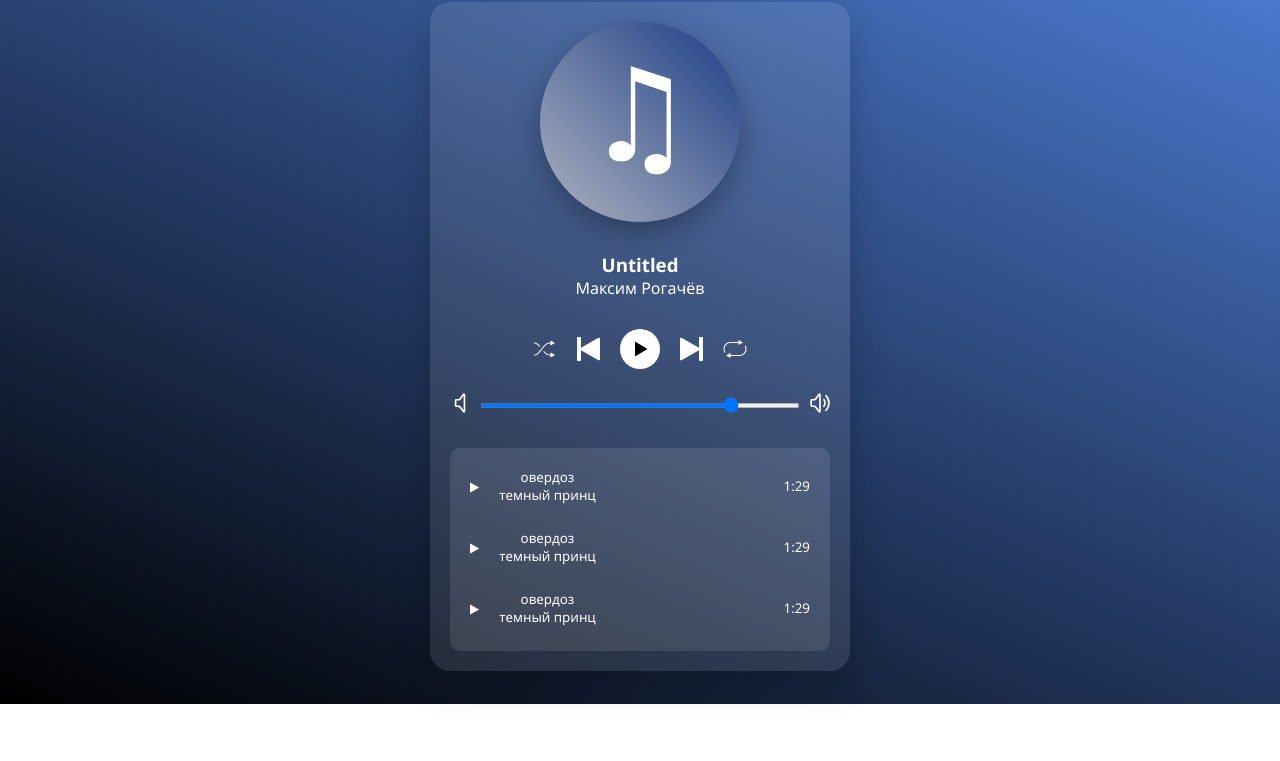
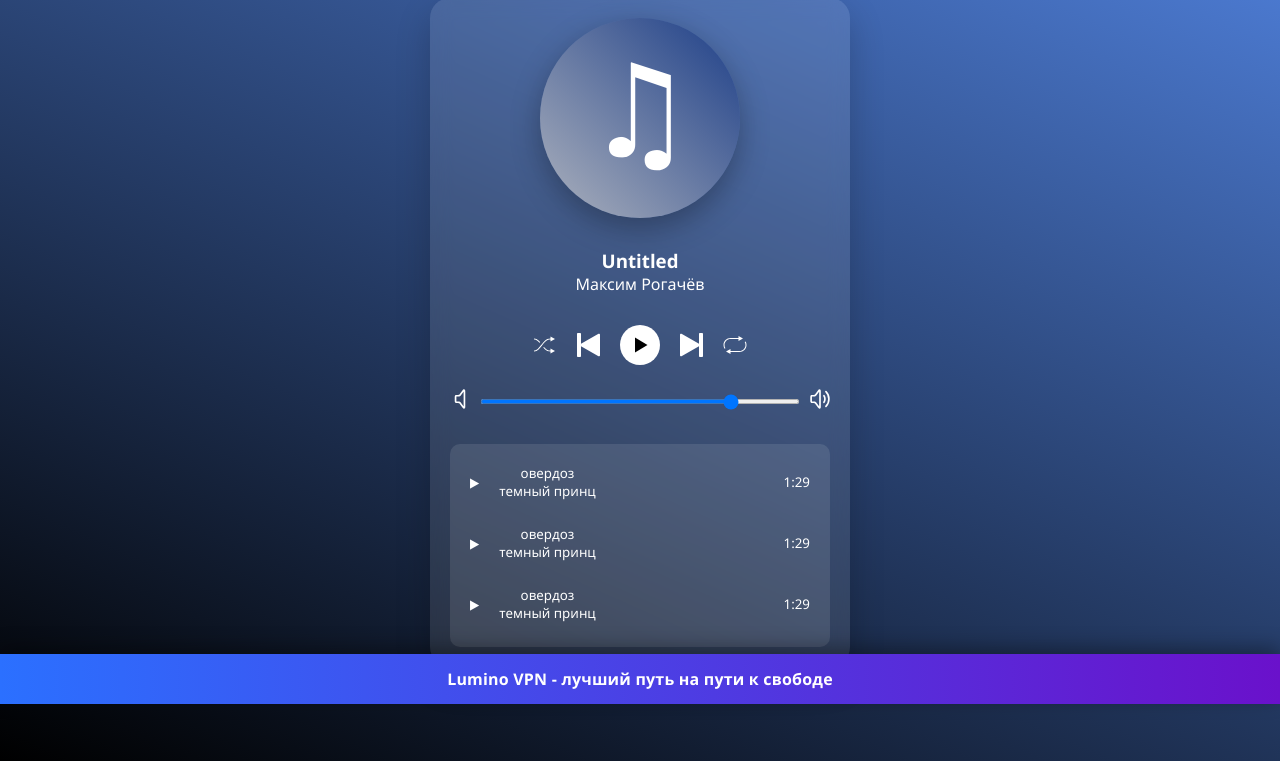
Before and after one commit to meowwmurr/MAX_Player, a plain HTML site: page index.html in a window 1280 px wide. Shown: the part 96-857 px from the top of the page. Before the commit the page ends 800 px from the top, so only its background shows below. Drawn offline with Linux system fonts and the light colour scheme.

Commit message:
бест апдеит евер

```diff
--- a/index.html
+++ b/index.html
@@ -80,4 +80,8 @@
     </div>
     </div>
 </div>
+
+<a class="promo-banner" href="https://t.me/LuminoVPNBot" target="_blank" rel="noopener noreferrer" aria-label="Lumino VPN - лучший путь на пути к свободе (открывается в Telegram)">
+    Lumino VPN - лучший путь на пути  к свободе
+</a>
 </body>
--- a/styles.css
+++ b/styles.css
@@ -12,6 +12,7 @@ body {
     color: white;
     min-height: 100vh;
     display: flex;
+    padding-bottom: 64px; /* avoid overlap with bottom banner */
 }
 
 .container {
@@ -105,3 +106,24 @@ button {
 	color: rgb(53, 147, 255);
 	box-shadow: inset 0 0 0 1.5px #FFFF;
 }
+
+.promo-banner {
+    position: fixed;
+    left: 0;
+    right: 0;
+    bottom: 0;
+    z-index: 1000;
+    display: block;
+    text-align: center;
+    padding: 14px 16px;
+    color: #ffffff;
+    text-decoration: none;
+    font-weight: 600;
+    letter-spacing: 0.2px;
+    background: linear-gradient(90deg, #2b70ff, #6a11cb);
+    box-shadow: 0 -6px 20px rgba(0, 0, 0, 0.35);
+}
+
+.promo-banner:hover {
+    filter: brightness(1.06);
+}
```
